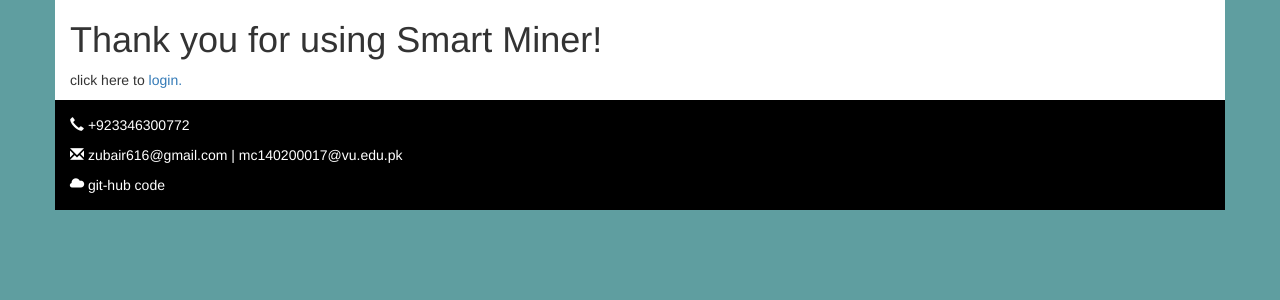
After one commit to zubairakram/smart_miner_project, a Django app: page /logout/ in a window 1280 px wide. The commit adds this page. Shown: the top 300 px of the page. Run offline with Django 3.2, Linux system fonts and the light colour scheme; some libraries are stand-ins or nearby versions.

Commit message:
user authentication implementation successful!

```diff
--- a/final_project/settings.py
+++ b/final_project/settings.py
@@ -45,6 +45,8 @@ INSTALLED_APPS = (
     # my apps
     'smart_miner',
 )
+
+LOGIN_URL = '/'
 
 MIDDLEWARE_CLASSES = (
     'django.contrib.sessions.middleware.SessionMiddleware',
--- a/final_project/urls.py
+++ b/final_project/urls.py
@@ -20,7 +20,8 @@ from smart_miner import views
 
 urlpatterns = [
     url(r'^admin/', include(admin.site.urls)),
-    url(r'^$', views.login, name='login'),
-    url(r'hello/$', views.hello , name='hello'),
-
+    url(r'^$', views.Login, name='login'),
+    url(r'^logout/$', views.Logout, name='logout'),
+    url(r'^auth/$', views.auth_view, name='auth'),
+    url(r'^home/$', views.home, name='home'),
 ]
--- a/smart_miner/static/css/main.css
+++ b/smart_miner/static/css/main.css
@@ -8,9 +8,10 @@ body {
     background-color: white;
 }
 
-#main {
+#main_body {
     margin-top: 20px;
     padding: 20px;
+    height: 527px;
 }
 
 #form {
@@ -44,7 +45,6 @@ body {
     color: white;
     background-color: black;
     padding: 10px;
-    margin-top: 115px;
 }
 
 #footer div {
--- a/smart_miner/templates/base.html
+++ b/smart_miner/templates/base.html
@@ -18,7 +18,9 @@
 
 <body>
 
+    <div class="container">
+<!-- <div class="main"> -->
+{% block content %} {% endblock %}
+<!-- </div> -->
 
-    <div class="container">
-
-        {% block content %} {% endblock %} {% include "footer.html" %}
+{% include "footer.html" %}
--- a/smart_miner/templates/footer.html
+++ b/smart_miner/templates/footer.html
@@ -11,7 +11,7 @@
 
     </div>
     <div class="col-lg-12">
-        <a href="https://github.com/zubairakram/final_project" title="source code at github"><span class="glyphicon glyphicon-cloud"></span> git-hub code</a>
+        <a href="https://github.com/zubairakram/final_project" title="get source code at github"><span class="glyphicon glyphicon-cloud"></span> git-hub code</a>
     </div>
 
 
--- /dev/null
+++ b/smart_miner/templates/logout.html
@@ -0,0 +1,8 @@
+{% extends "base.html" %}
+
+{% block content %}
+
+<h1>Thank you for using Smart Miner!</h1>
+<p>click here to <a href="{% url 'login' %}">login.</a></p>
+
+{% endblock%}
--- a/smart_miner/views.py
+++ b/smart_miner/views.py
@@ -1,24 +1,47 @@
+from django.contrib.auth import authenticate, login, logout
 from django.shortcuts import render
 
 from smart_miner.forms import LoginForm
+from django.http.response import HttpResponseRedirect
+from django.contrib.auth.decorators import login_required
+
+def Login(request):
+    form = LoginForm(request.POST or None)
+    context = {
+               'form' : form,
+               'error': '',
+    }
+    return render(request, 'login.html', context)
+
+def auth_view(request):
+    form = LoginForm(request.POST or None)
+    context = {
+               'form' : form,
+               'error': '',
+    }
+
+    username = request.POST.get('username', '')
+    password = request.POST.get('password', '')
+    user = authenticate(username=username, password=password)
+
+    if user is not None:
+        if user.is_active:
+            login(request, user)
+
+            #return render(request, 'home.html', {})
+            return HttpResponseRedirect('/home/')
+        else:
+            context['error'] = 'User is disabled'
+            return render(request, 'login.html', context)
+    else:
+        context['error'] = "username/password is incorrect!"
+        return render(request, 'login.html', context)
 
 
-def login(request):
-    form = LoginForm(request.POST or None)
+def Logout(request):
+    logout(request)
+    return render(request, 'logout.html', {})
 
-    context = {
-               'form' : form,
-               'error': 'Invalid username/password please re-enter',
-    }
-
-    return render(request, 'login.html', context)
-
-
-def hello(request):
-    return render(request, 'hello.html', {"name": "Zubair"})
-
-def form(request):
-    form = LoginForm(request.POST or None)
-
-    context = {'form': form}
-    return render(request, 'form.html', context)
+@login_required
+def home(request):
+    return render(request, 'home.html', {})
```
Also changed, not shown: smart_miner/templates/hello.html (deleted, +0 -8 lines), smart_miner/templates/home.html (added, +10 -0 lines), smart_miner/templates/login.html (+5 -5 lines), smart_miner/templates/test.html (deleted, +0 -8 lines), db.sqlite3.
